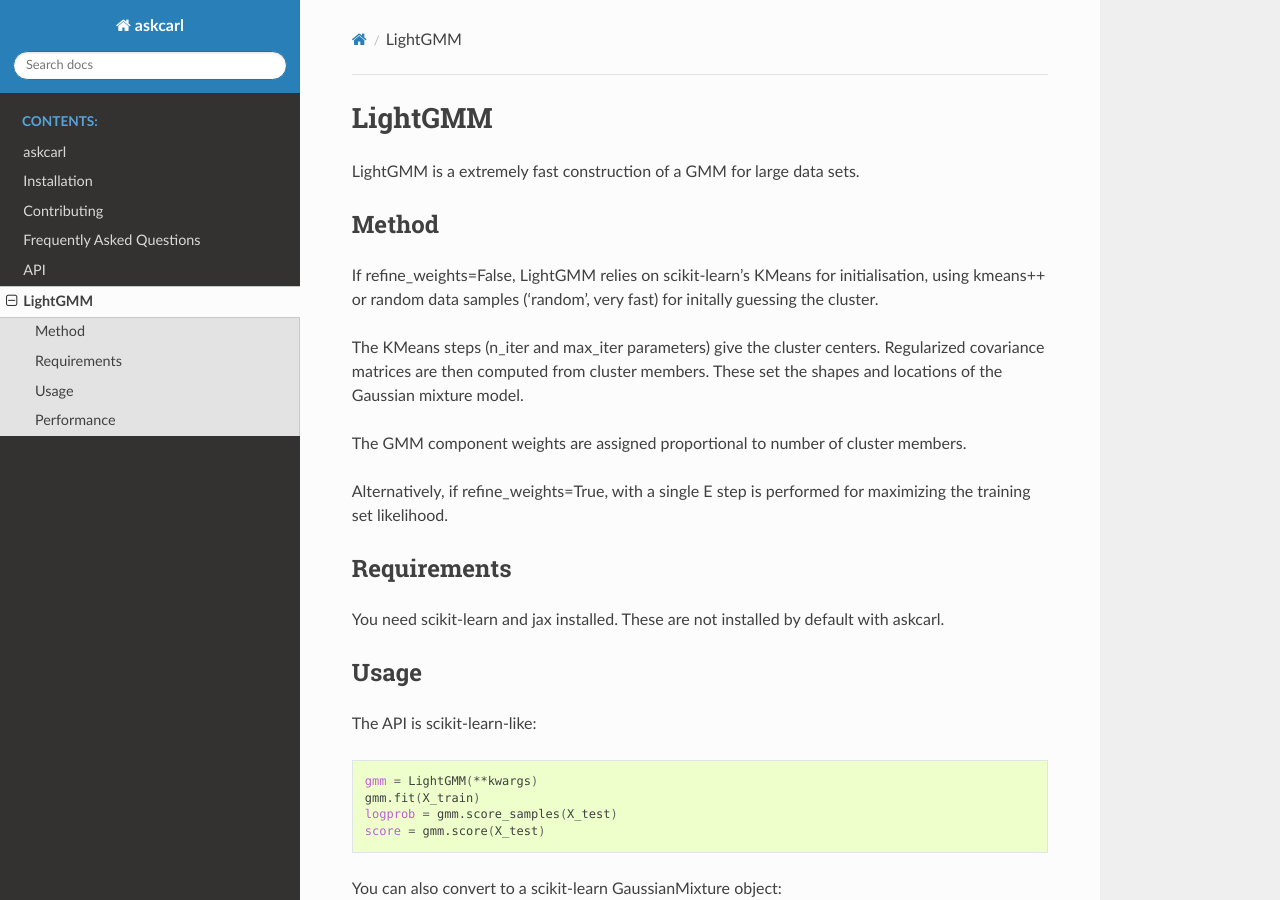
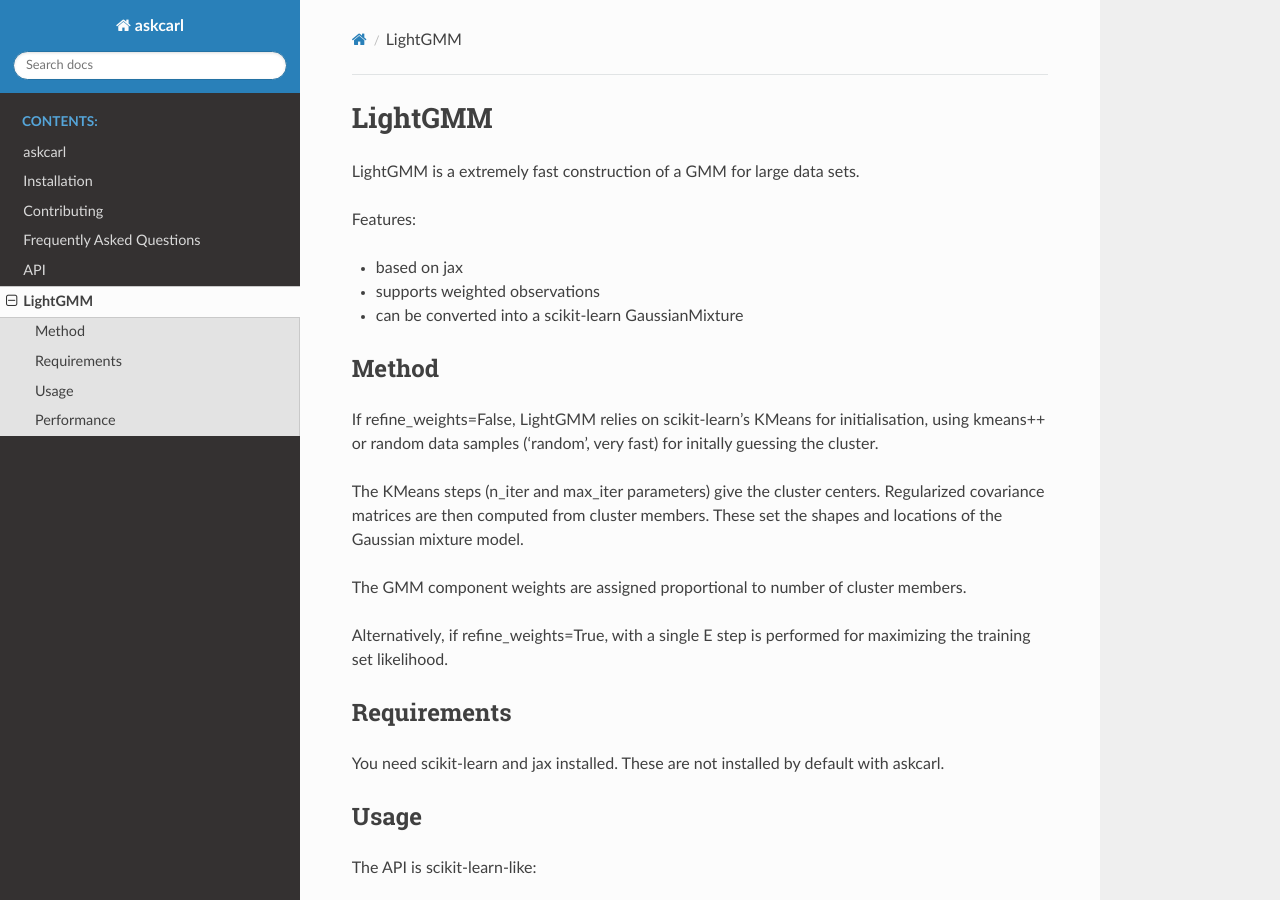
Before and after one commit to JohannesBuchner/askcarl, a Sphinx documentation site: the page built from docs/lightgmm.rst, in a window 1280 px wide and 900 px high. Built offline with Sphinx 7.4.7 and the Read the Docs theme 3.1.0, drawn with Linux system fonts in a browser that asks for light colours; pages that are not in the unit, such as notebooks, are missing from menus.

Commit message:
add doc for LightGMM new features

```diff
--- a/docs/lightgmm.rst
+++ b/docs/lightgmm.rst
@@ -6,6 +6,12 @@
 ========
 
 LightGMM is a extremely fast construction of a GMM for large data sets.
+
+Features:
+
+* based on jax
+* supports weighted observations
+* can be converted into a scikit-learn GaussianMixture
 
 Method
 ------
```
